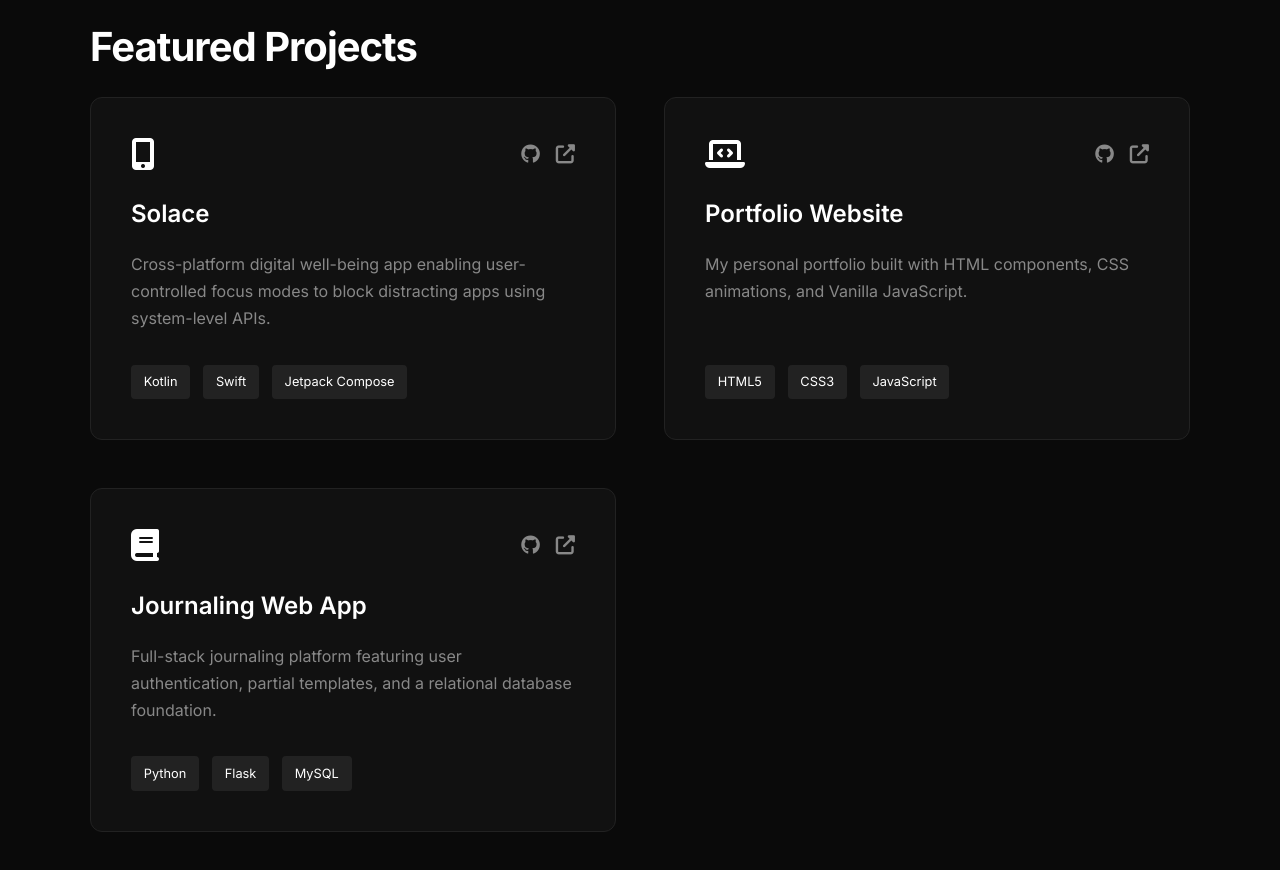
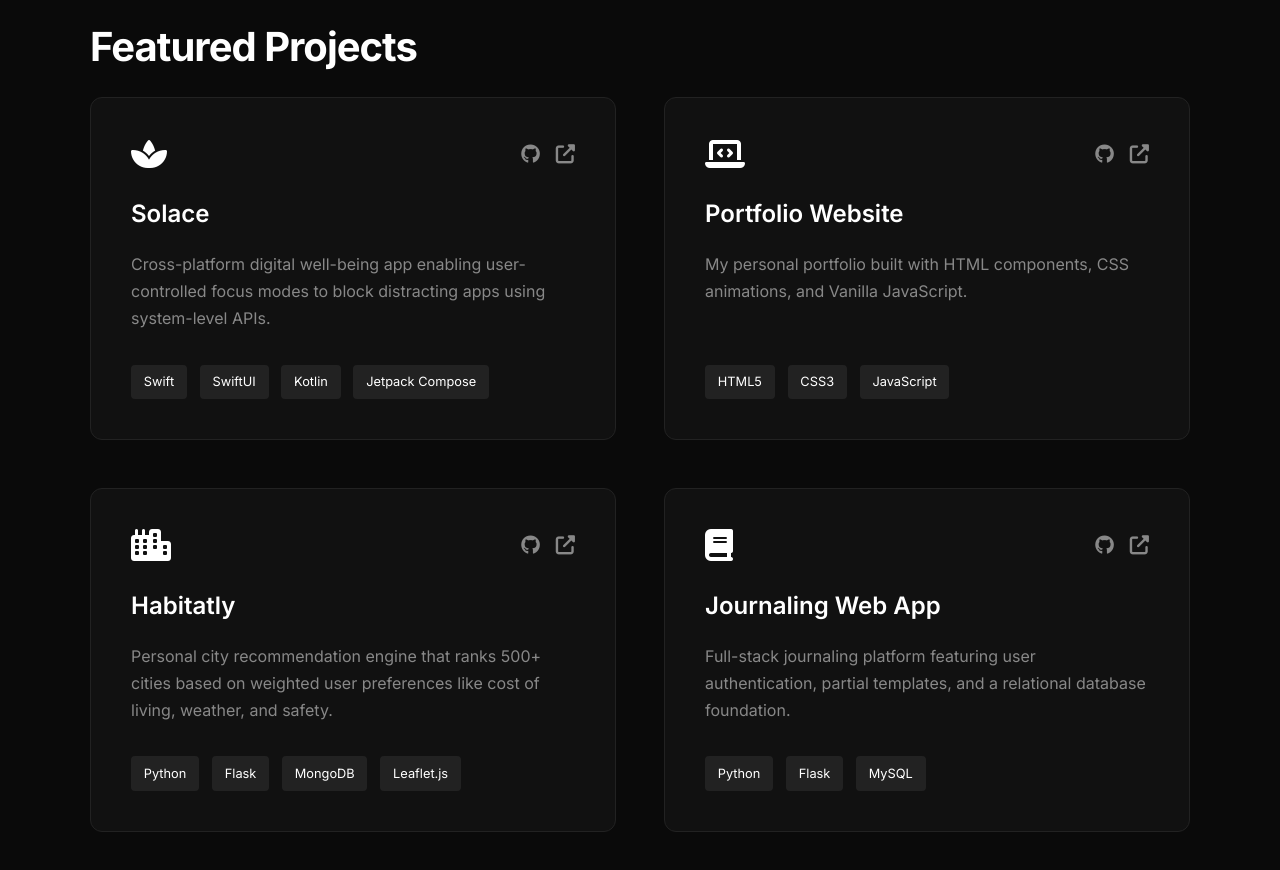
Before and after one commit to levmalkhasian/portfolio-website, a plain HTML site: page index.html in a window 1280 px wide. Shown: the part 3240-4110 px from the top of the page. Drawn offline with Linux system fonts and the light colour scheme.

Commit message:
Added new project -- habitatly, updated resume.

```diff
--- a/index.html
+++ b/index.html
@@ -229,7 +229,7 @@
                 <!-- Project 1: Solace -->
                 <div class="project-card">
                     <div class="project-header">
-                        <i class="fas fa-mobile-alt folder-icon"></i>
+                        <i class="fas fa-spa folder-icon"></i>
                         <div class="project-links">
                             <a href="https://github.com/levmalkhasian/solace"><i class="fab fa-github"></i></a>
                             <a href="https://solace.app"><i class="fas fa-external-link-alt"></i></a>
@@ -239,8 +239,9 @@
                     <p>Cross-platform digital well-being app enabling user-controlled focus modes to block distracting
                         apps using system-level APIs.</p>
                     <div class="project-tech">
+                        <span>Swift</span>
+                        <span>SwiftUI</span>
                         <span>Kotlin</span>
-                        <span>Swift</span>
                         <span>Jetpack Compose</span>
                     </div>
                 </div>
@@ -264,7 +265,26 @@
                     </div>
                 </div>
 
-                <!-- Project 3: Journaling App -->
+                <!-- Project 3: Habitatly -->
+                <div class="project-card">
+                    <div class="project-header">
+                        <i class="fas fa-city folder-icon"></i>
+                        <div class="project-links">
+                            <a href="https://github.com/levmalkhasian/habitatly_flask"><i class="fab fa-github"></i></a>
+                            <a href="https://habitatly.me/"><i class="fas fa-external-link-alt"></i></a>
+                        </div>
+                    </div>
+                    <h3>Habitatly</h3>
+                    <p>Personal city recommendation engine that ranks 500+ cities based on weighted user preferences like cost of living, weather, and safety.</p>
+                    <div class="project-tech">
+                        <span>Python</span>
+                        <span>Flask</span>
+                        <span>MongoDB</span>
+                        <span>Leaflet.js</span>
+                    </div>
+                </div>
+
+                <!-- Project 4: Journaling App -->
                 <div class="project-card">
                     <div class="project-header">
                         <i class="fas fa-book folder-icon"></i>
```
Also changed, not shown: 1 other file.
